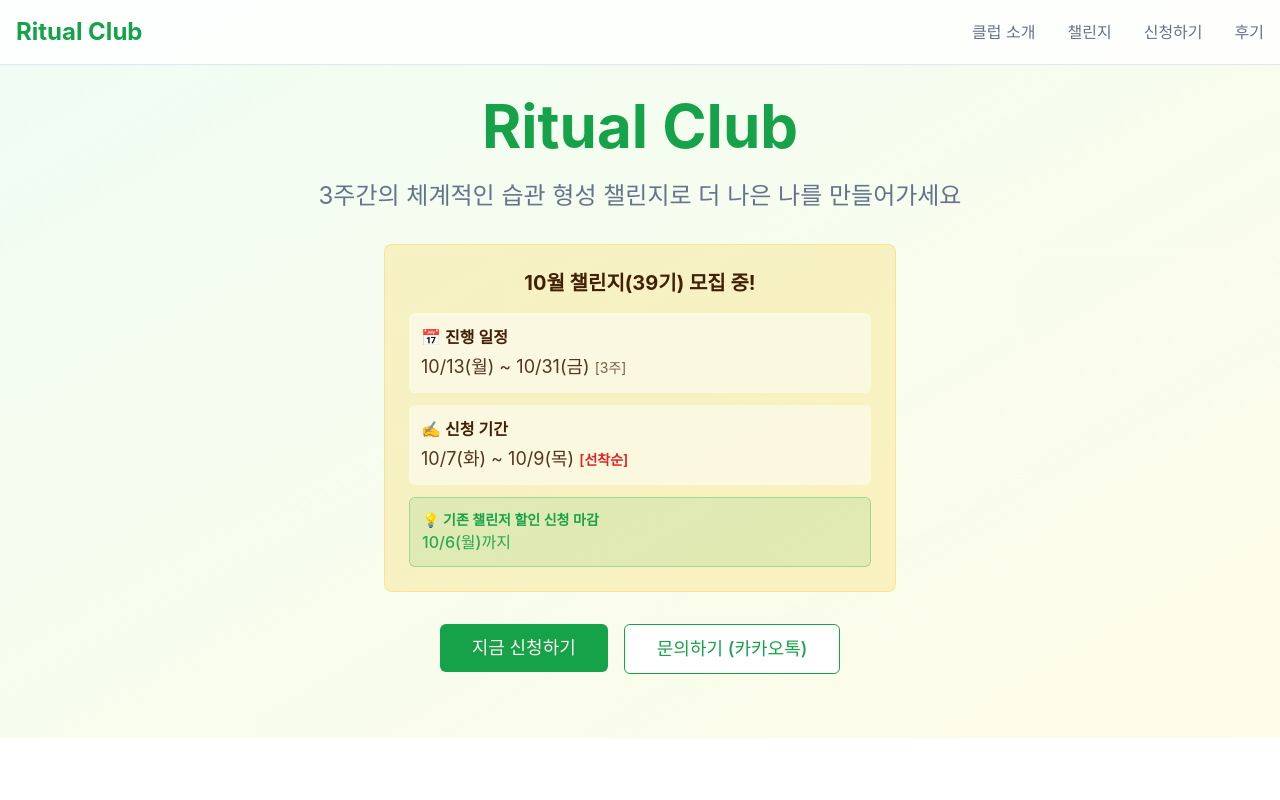
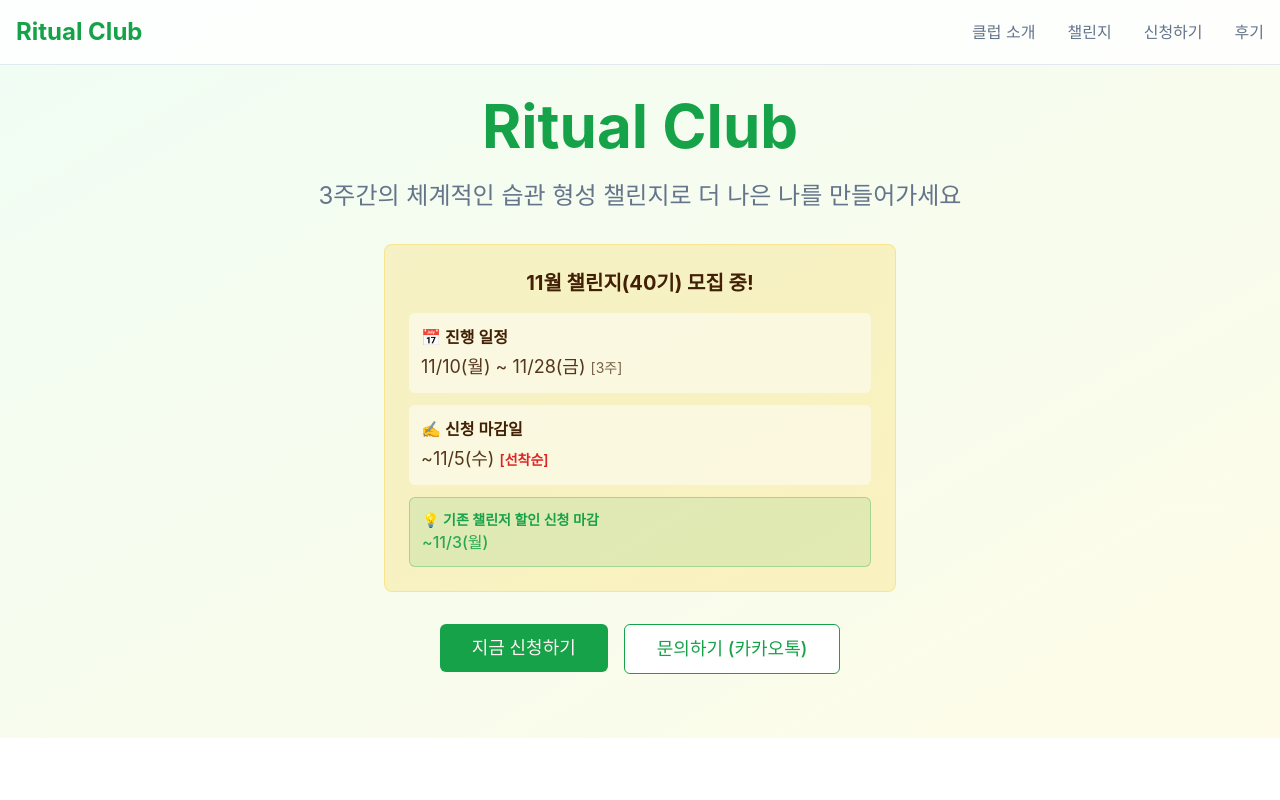
Before and after one commit to MinjooLola/ritual-club-hub, a React (Vite) app: page / in a window 1280 px wide. Shown: the top 800 px of the page. Built offline with nearby package versions, Linux system fonts and the light colour scheme; a web font is replaced by a local one.

Commit message:
Update challenge details to November

```diff
--- a/src/components/ApplicationForm.tsx
+++ b/src/components/ApplicationForm.tsx
@@ -21,7 +21,7 @@ const ApplicationForm = () => {
               리추얼클럽 참여하기
             </h3>
             <p className="text-xl text-muted-foreground mb-6">
-              10월 챌린지 모집 진행중입니다. 지금 바로 신청하세요!
+              11월 챌린지 모집 진행중입니다. 지금 바로 신청하세요!
             </p>
 
             {/* 참가비 안내 */}
@@ -116,12 +116,12 @@ const ApplicationForm = () => {
                 <h5 className="text-xl font-bold text-center mb-4 text-red-700 dark:text-red-400">선착순 모집 마감 예정!</h5>
                 <div className="space-y-3 text-center">
                   <div>
-                    <p className="font-semibold text-red-700 dark:text-red-400">기존 챌린저 신청 기간</p>
-                    <p className="text-red-600 dark:text-red-500">10/5(일) ~ 10/6(월)</p>
+                    <p className="font-semibold text-red-700 dark:text-red-400">기존 챌린저 할인 신청 마감</p>
+                    <p className="text-red-600 dark:text-red-500">~11/3(월)</p>
                   </div>
                   <div>
-                    <p className="font-semibold text-red-700 dark:text-red-400">신규 챌린저 신청 기간</p>
-                    <p className="text-red-600 dark:text-red-500">10/7(화) ~ 10/9(목)</p>
+                    <p className="font-semibold text-red-700 dark:text-red-400">신청 마감일</p>
+                    <p className="text-red-600 dark:text-red-500">~11/5(수)</p>
                   </div>
                 </div>
               </div>
--- a/src/components/ChallengeList.tsx
+++ b/src/components/ChallengeList.tsx
@@ -222,10 +222,10 @@ const ChallengeList = () => {
           <div className="bg-card rounded-xl p-8 border border-border shadow-lg">
             <h4 className="text-2xl font-bold text-center mb-8">챌린지 일정</h4>
             <div className="text-center">
-              <h5 className="text-xl font-semibold text-purple-600 mb-4">39기 리추얼클럽 챌린저 모집중(~10/9)</h5>
-              <p className="text-muted-foreground mb-2">10/13(월) ~ 10/31(금) [3주 프로그램]</p>
-              <p className="text-sm text-muted-foreground">* OT: 10/13(월) 밤 10시</p>
-              <p className="text-sm text-muted-foreground">* Final 공유회: 10/31(금) 밤 10시</p>
+              <h5 className="text-xl font-semibold text-purple-600 mb-4">40기 리추얼클럽 챌린저 모집중(~11/5)</h5>
+              <p className="text-muted-foreground mb-2">11/10(월) ~ 11/28(금) [3주 프로그램]</p>
+              <p className="text-sm text-muted-foreground">* OT: 11/10(월) 밤 10시</p>
+              <p className="text-sm text-muted-foreground">* Final 공유회: 11/28(금) 밤 10시</p>
               <p className="text-sm text-muted-foreground">(OT와 공유회는 실시간 Live로 진행됩니다)</p>
             </div>
           </div>
--- a/src/components/Hero.tsx
+++ b/src/components/Hero.tsx
@@ -23,22 +23,22 @@ const Hero = () => {
 
           {/* 모집 기간 강조 */}
           <div className="bg-accent/20 border border-accent/30 rounded-lg p-6 mb-8 max-w-lg mx-auto">
-            <p className="text-accent-foreground font-bold text-xl mb-4">10월 챌린지(39기) 모집 중!</p>
+            <p className="text-accent-foreground font-bold text-xl mb-4">11월 챌린지(40기) 모집 중!</p>
 
             <div className="space-y-3 text-left">
               <div className="bg-background/50 rounded-md p-3">
                 <p className="text-accent-foreground font-semibold mb-1">📅 진행 일정</p>
-                <p className="text-accent-foreground/90 text-lg">10/13(월) ~ 10/31(금) <span className="text-sm text-accent-foreground/70">[3주]</span></p>
+                <p className="text-accent-foreground/90 text-lg">11/10(월) ~ 11/28(금) <span className="text-sm text-accent-foreground/70">[3주]</span></p>
               </div>
 
               <div className="bg-background/50 rounded-md p-3">
-                <p className="text-accent-foreground font-semibold mb-1">✍️ 신청 기간</p>
-                <p className="text-accent-foreground/90 text-lg">10/7(화) ~ 10/9(목) <span className="text-sm font-semibold text-red-600">[선착순]</span></p>
+                <p className="text-accent-foreground font-semibold mb-1">✍️ 신청 마감일</p>
+                <p className="text-accent-foreground/90 text-lg">~11/5(수) <span className="text-sm font-semibold text-red-600">[선착순]</span></p>
               </div>
 
               <div className="bg-primary/10 border border-primary/30 rounded-md p-3">
                 <p className="text-primary font-semibold text-sm">💡 기존 챌린저 할인 신청 마감</p>
-                <p className="text-primary/90 font-medium">10/6(월)까지</p>
+                <p className="text-primary/90 font-medium">~11/3(월)</p>
               </div>
             </div>
           </div>
```
